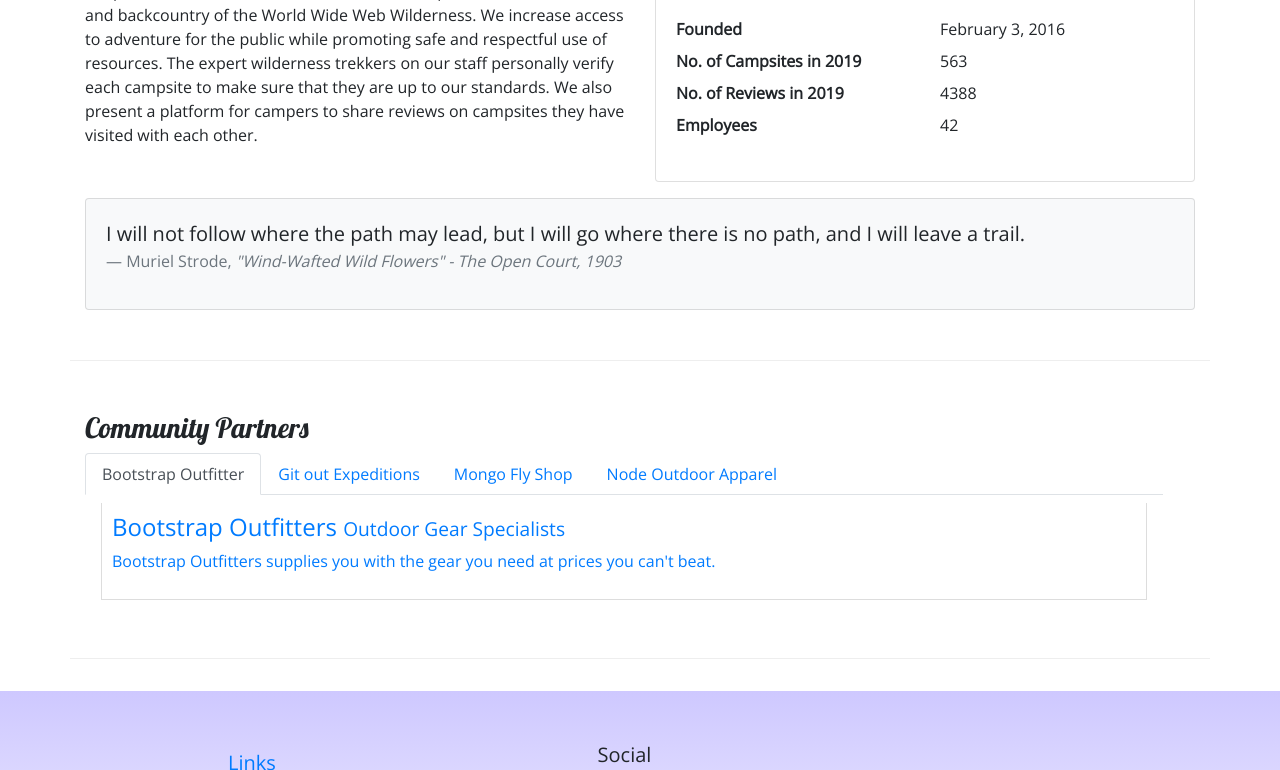
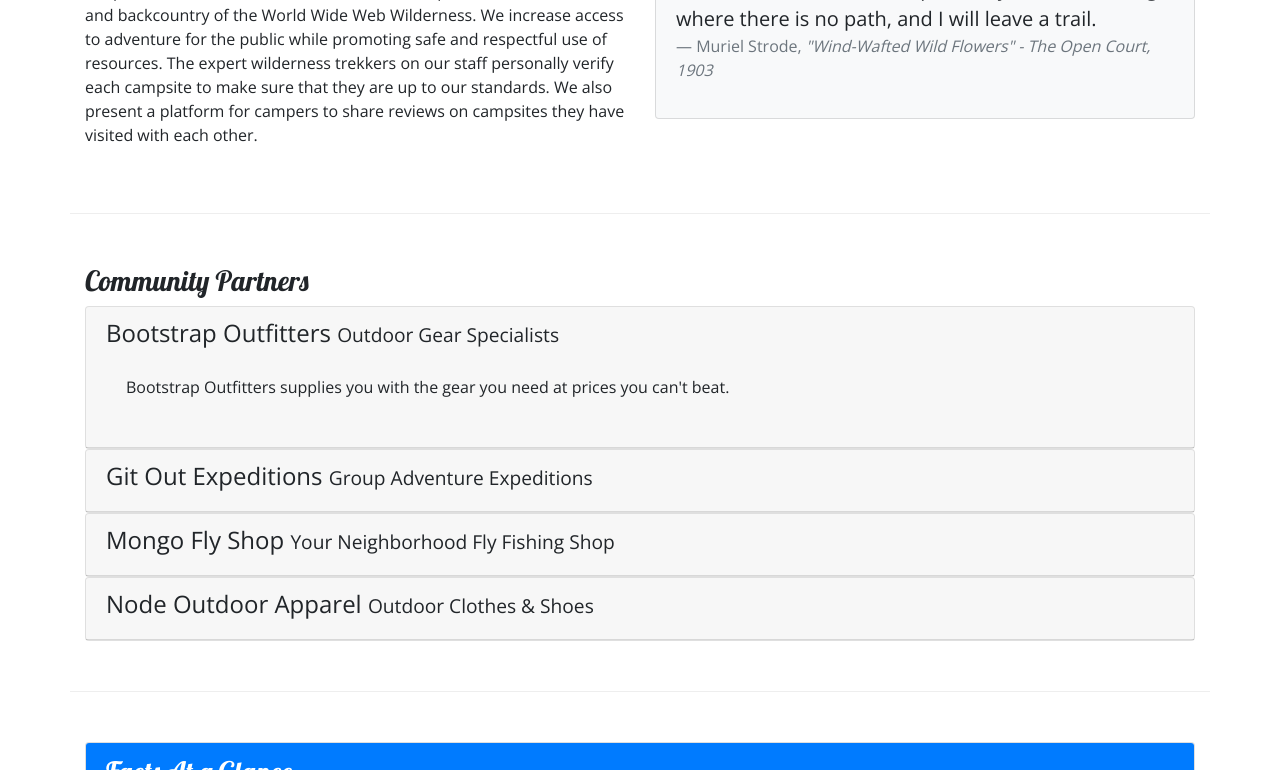
Before and after one commit to StevenLewer/nucampsiteold, a website: page aboutus.html in a window 1280 px wide. Shown: the part 468-1238 px from the top of the page. Drawn offline with nearby package versions, Linux system fonts and the light colour scheme.

Commit message:
accordian

```diff
--- a/aboutus.html
+++ b/aboutus.html
@@ -43,10 +43,10 @@
                     </button>
                     <div class="collapse navbar-collapse " id="nucampNavbar">
                         <ul class="navbar-nav">
-                            <li class="nav-item"><a class="nav-link" href="index.html"><i class="fa fa-home fa-lg"></i>Home</a></li>
-                            <li class="nav-item active"><a class="nav-link" href="#"><i class="fa fa-home fa-lg"></i>About</a></li>
-                            <li class="nav-item"><a class="nav-link" href="#"><i class="fa fa-home fa-lg"></i>Sites</a></li>
-                            <li class="nav-item"><a class="nav-link" href="contactus.html"><i class="fa fa-address-card fa-lg"></i>Contact</a></li>
+                            <li class="nav-item"><a class="nav-link" href="index.html"><i class="fa fa-home fa-lg"></i> Home</a></li>
+                            <li class="nav-item active"><a class="nav-link" href="#"><i class="fa fa-info fa-lg"></i> About</a></li>
+                            <li class="nav-item"><a class="nav-link" href="#"><i class="fa fa-list fa-lg"></i> Sites</a></li>
+                            <li class="nav-item"><a class="nav-link" href="contactus.html"><i class="fa fa-address-card fa-lg"></i> Contact</a></li>
                         </ul>
                 </div>
             </div>
@@ -68,23 +68,6 @@
                 <h3>Our Mission</h3>
                 <p>We present a curated database of the best campsites in the vast woods and backcountry of the World Wide Web Wilderness. We increase access to adventure for the public while promoting safe and respectful use of resources. The expert wilderness trekkers on our staff personally verify each campsite to make sure that they are up to our standards. We also present a platform for campers to share reviews on campsites they have visited with  each other.</p>
             </div>
-            <div class="col-sm-6">
-                <div class="card">
-                    <h3 class="card-header bg-primary text-white">Facts At a Glance</h3>
-                    <div class="card-body">
-                        <dl class="row">
-                            <dt class="col-6">Founded</dt>
-                            <dd class="col-6">February 3, 2016</dd>
-                            <dt class="col-6">No. of Campsites in 2019</dt>
-                            <dd class="col-6">563</dd>
-                            <dt class="col-6">No. of Reviews in 2019</dt>
-                            <dd class="col-6">4388</dd>
-                            <dt class="col-6">Employees</dt>
-                            <dd class="col-6">42</dd>
-                        </dl>
-                    </div>
-                </div>
-            </div>
             <div class="col">
                 <div class="card card-body bg-light mt-3">
                     <blockquote class="blockquote">
@@ -101,32 +84,81 @@
         <div class="row row-content">
             <div class="col">
                 <h3>Community Partners</h3>
-                <ul class="nav nav-tabs">
-                    <li class="nav-item"> <a class="nav-link active" href="#bootstrap" role="tab" data-toggle="tab"> Bootstrap Outfitter</a></li>
-                    <li class="nav-item"><a class="nav-link" href="#git" role="tab" data-toggle="tab">Git out Expeditions</a></li>
-                    <li class="nav-item"><a class="nav-link" href="#mongo" role="tab" data-toggle="tab">Mongo Fly Shop</a></li>
-                    <li class="nav-item"><a class="nav-link" href="#node" role="tab" data-toggle="tab">Node Outdoor Apparel</li>
-                </ul>
-                <div class="tab-content">
-                    <div role="tabpanel" class="tab-pane fade show active" id="bootstrap">
-                        <h4>Bootstrap Outfitters <small>Outdoor Gear Specialists</small></h4>
-                        <p class="d-none d-sm-block">Bootstrap Outfitters supplies you with the gear you need at prices you can't beat.</p>
+                <div id="accordian">
+                    <div class="card">
+                        <div role="tab" class="card-header">
+                            <h4>
+                                <a data-toggle="collapse" data-target="#bootstrap"> Bootstrap Outfitters <small>Outdoor Gear Specialists</small>
+                                </a>
+                            </h4>
+                            <div class="collapse show" id="bootstrap" data-parent="#accordian">
+                                <div class="card-body">
+                                    <p class="d-none d-sm-block">Bootstrap Outfitters supplies you with the gear you need at prices you can't beat.</p>
+                                </div>
+                            </div>
+                        </div>
                     </div>
-                    <div role="tabpanel" class="tab-pane fade" id="git">
-                        <h4>Git Out Expeditions <small>Group Adventure Expeditions</small></h4>
-                        <p class="d-none d-sm-block">Join Git Out Expeditions to explore new horizons with a group of other adventurers!</p>
+                    <div class="card">
+                        <div role="tab" class="card-header">
+                            <h4>
+                                <a class="collapsed" data-toggle="collapse" data-target="#git"> Git Out Expeditions <small>Group Adventure Expeditions</small>
+                                </a>
+                            </h4>
+                            <div class="collapse" id="git" data-parent="#accordian">
+                                <div class="card-body">
+                                    <p class="d-none d-sm-block">Join Git Out Expeditions to explore new horizons with a group of other adventurers!</p>
+                                </div>
+                            </div>
+                        </div>
                     </div>
-                    <div role="tabpanel" class="tab-pane fade" id="mongo">
-                        <h4>Mongo Fly Shop <small>Your Neighborhood Fly Fishing Shop</small></h4>
-                        <p class="d-none d-sm-block">Need a new fishing pole, a tacklebox, or flies of all kinds? Stop by Mongo Fly Shop.</p>
+                    <div class="card">
+                        <div role="tab" class="card-header">
+                            <h4>
+                                <a class="collapsed" data-toggle="collapse" data-target="#mongo">Mongo Fly Shop <small>Your Neighborhood Fly Fishing Shop</small>
+                                </a>
+                            </h4>
+                            <div class="collapse" id="mongo" data-parent="#accordian">
+                                <div class="card-body">
+                                    <p class="d-none d-sm-block">Need a new fishing pole, a tacklebox, or flies of all kinds? Stop by Mongo Fly Shop.</p>
+                                </div>
+                            </div>
+                        </div>
                     </div>
-                    <div role="tabpanel" class="tab-pane fade" id="node">
-                        <h4>Node Outdoor Apparel <small>Outdoor Clothes & Shoes</small></h4>
-                        <p class="d-none d-sm-block">From polar fleeces to swimsuits, hiking boots to waders, a visit to Node will be sure to get you covered.</p>
+                    <div class="card">
+                        <div role="tab" class="card-header">
+                            <h4>
+                                <a class="collapsed" data-toggle="collapse" data-target="#node"> Node Outdoor Apparel <small>Outdoor Clothes & Shoes</small>
+                                </a>
+                            </h4>
+                            <div class="collapse" id="node" data-parent="#accordian">
+                                <div class="card-body">
+                                    <p class="d-none d-sm-block">From polar fleeces to swimsuits, hiking boots to waders, a visit to Node will be sure to get you covered.</p>
+                                </div>
+                            </div>
+                        </div>
                     </div>
                 </div>
             </div>
         </div>
+        <div class="row row-content">
+                <div class="col">
+                    <div class="card">
+                        <h3 class="card-header bg-primary text-white">Facts At a Glance</h3>
+                        <div class="card-body">
+                            <dl class="row">
+                                <dt class="col-6">Founded</dt>
+                                <dd class="col-6">February 3, 2016</dd>
+                                <dt class="col-6">No. of Campsites in 2019</dt>
+                                <dd class="col-6">563</dd>
+                                <dt class="col-6">No. of Reviews in 2019</dt>
+                                <dd class="col-6">4388</dd>
+                                <dt class="col-6">Employees</dt>
+                                <dd class="col-6">42</dd>
+                            </dl>
+                        </div>
+                    </div>
+                </div>
+            </div>
     </div>
 
     <footer class="site-footer">
```
Also changed, not shown: index.html (+7 -7 lines).
